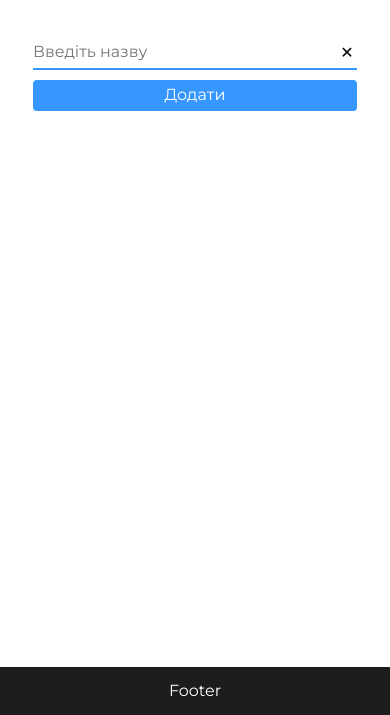
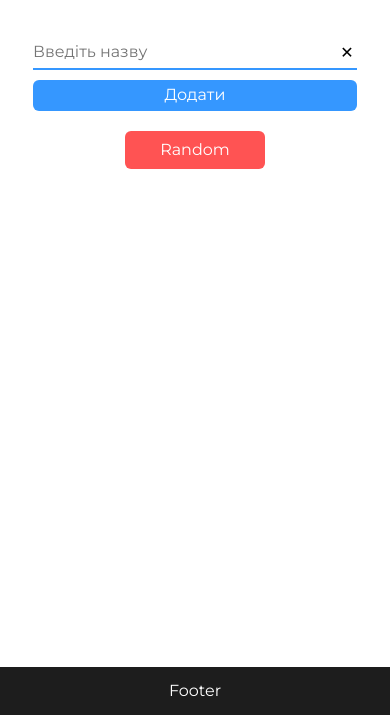
Before and after one commit to dkazarov/my_list, a website built with Vite: page index.html in a window 390 px wide. Shown: the part 129-844 px from the top of the page. Built offline with nearby package versions, Linux system fonts and the light colour scheme.

Commit message:
add random button html + scss style

```diff
--- a/index.html
+++ b/index.html
@@ -35,8 +35,8 @@
               <button class="clear__input btn--reset">&#10006;</button>
             </div>
             <button class="search__btn btn--reset" aria-label="Search">
-              <svg xmlns="http://www.w3.org/2000/svg" width="20" height="20" viewBox="0 0 24 24" fill="none" stroke="currentColor"
-                stroke-width="2" stroke-linecap="round" stroke-linejoin="round">
+              <svg xmlns="http://www.w3.org/2000/svg" width="20" height="20" viewBox="0 0 24 24" fill="none"
+                stroke="currentColor" stroke-width="2" stroke-linecap="round" stroke-linejoin="round">
                 <circle cx="11" cy="11" r="8" />
                 <line x1="21" y1="21" x2="16.65" y2="16.65" />
               </svg>
@@ -51,7 +51,7 @@
     </header>
 
     <div id="main">
-        <div class="container">
+      <div class="container">
         <h1 class="title">Випадкова гра</h1>
 
         <form class="user__form">
@@ -61,6 +61,8 @@
           </div>
           <button class="user__input-btn-add btn--reset" type="submit">Додати</button>
         </form>
+
+        <button class="random__btn btn--reset" type="submit">Random</button>
 
       </div>
     </div>
--- a/src/scss/_variables.scss
+++ b/src/scss/_variables.scss
@@ -11,7 +11,8 @@
 	--grey: #3d3d3d;
 	--black: #000;
 
-	--accent-color: rgb(255, 150, 150);
+	--accent-color: rgb(255, 83, 83);
+	--accent-color-hover: rgb(253, 45, 45);
 	--action-color: #3597ff;
 	--action-color-hover: #0d82ff;
 
--- a/src/scss/main.scss
+++ b/src/scss/main.scss
@@ -17,3 +17,4 @@
 @use './scss-components/burger';
 @use './scss-components/main-title';
 @use './scss-components/user-form';
+@use './scss-components/random-btn';
--- /dev/null
+++ b/src/scss/scss-components/_random-btn.scss
@@ -0,0 +1,27 @@
+.random__btn {
+	display: block;
+	margin: 0 auto;
+	background-color: var(--accent-color);
+	padding: 10px 100px;
+	color: var(--white);
+	border-radius: 6px;
+	margin-bottom: 46px;
+	transition: background-color 0.2s ease-in-out;
+
+	&:hover {
+		background-color: var(--accent-color-hover);
+		transition: background-color 0.2s ease-in-out;
+	}
+}
+
+@media (max-width: 435px) {
+  .random__btn {
+    padding: 10px 60px;
+  }
+}
+@media (max-width: 390px) {
+  .random__btn {
+    padding: 10px 35px;
+		margin-bottom: 40px;
+  }
+}
--- a/src/scss/scss-components/_user-form.scss
+++ b/src/scss/scss-components/_user-form.scss
@@ -5,6 +5,7 @@
 	max-width: 50%;
 	margin: 0 auto;
 	gap: 0 2%;
+	margin-bottom: 40px;
 }
 .user__input-inner {
 	position: relative;
@@ -18,18 +19,20 @@
 	border: none;
 	border-bottom: 2px solid var(--action-color);
 	outline: none;
+	padding-right: 25px; /* ← добавили справа ~30px */
 }
 .user__input-reset {
 	position: absolute;
 	top: 50%;
 	transform: translateY(-50%);
 	right: 1%;
+	overflow: hidden;
 }
 .user__input-btn-add {
 	padding: 2% 6%;
 	background-color: var(--action-color);
 	color: var(--white);
-	border-radius: 4px;
+	border-radius: 6px;
 	transition: background-color 0.2s ease-in-out;
 
 	&:hover {
@@ -43,6 +46,7 @@
 	.user__form {
 		flex-direction: column;
 		max-width: 90%;
+		margin-bottom: 30px;
 	}
 	.user__input-inner {
 		margin-bottom: 3%;
@@ -52,3 +56,9 @@
 		padding: 2% 0;
 	}
 }
+
+@media (max-width: 475px) {
+	.user__form {
+		margin-bottom: 20px;
+	}
+}
```
Lines whose indentation alone changed are shown as unchanged.
